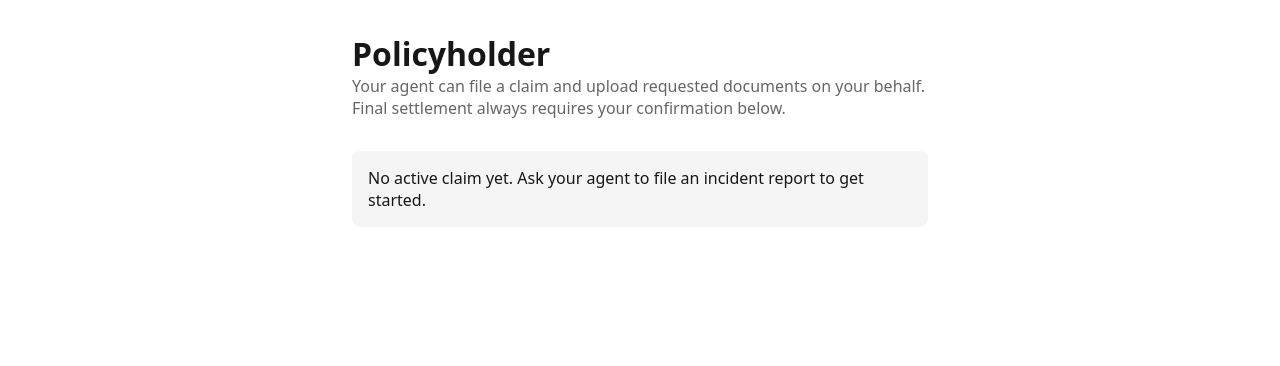
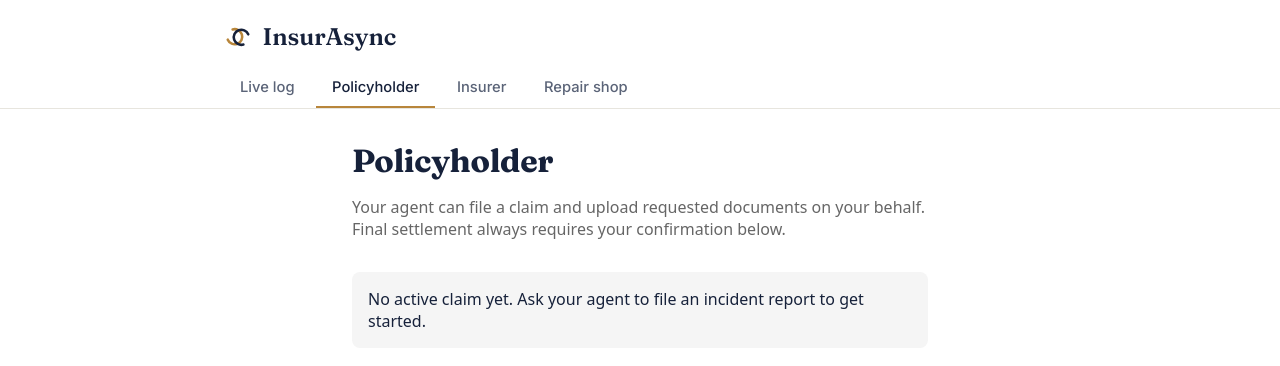
Before and after one commit to AJINGS12/InsurAsync, a Next.js app: page /policyholder in a window 1280 px wide. Shown: the top 366 px of the page. Built offline with nearby package versions, Linux system fonts and the light colour scheme.

Commit message:
Redesign UI: Fraunces/Inter type system, hero, status chips, nav

```diff
--- a/app/globals.css
+++ b/app/globals.css
@@ -1,49 +1,269 @@
+@import url('https://fonts.googleapis.com/css2?family=Fraunces:opsz,wght@9..144,500;9..144,600;9..144,700&family=Inter:wght@400;500;600;700&family=IBM+Plex+Mono:wght@400;500&display=swap');
+
 :root {
-  --background: #ffffff;
-  --foreground: #171717;
+  --ink: #16213A;
+  --ink-soft: #5B6478;
+  --paper: #FFFFFF;
+  --panel: #FAFAF8;
+  --line: #E7E5DE;
+  --gold: #B8863B;
+  --gold-soft: #FBF1DF;
+  --teal: #0E7C6B;
+  --teal-soft: #E3F3EF;
+  --red: #C1432E;
+  --red-soft: #FBEAE6;
+  --slate: #6B7280;
+  --slate-soft: #F1F1EF;
+
+  --font-display: "Fraunces", Georgia, serif;
+  --font-body: "Inter", system-ui, sans-serif;
+  --font-mono: "IBM Plex Mono", ui-monospace, monospace;
 }
 
-@media (prefers-color-scheme: dark) {
-  :root {
-    --background: #0a0a0a;
-    --foreground: #ededed;
-  }
+* { box-sizing: border-box; }
+
+html, body {
+  margin: 0;
+  padding: 0;
+  background: var(--paper);
+  color: var(--ink);
+  font-family: var(--font-body);
+  -webkit-font-smoothing: antialiased;
 }
 
-html {
-  height: 100%;
+a { color: inherit; }
+
+h1, h2, h3 {
+  font-family: var(--font-display);
+  margin: 0;
+  letter-spacing: -0.01em;
 }
 
-html,
-body {
-  max-width: 100vw;
-  overflow-x: hidden;
+code, .mono { font-family: var(--font-mono); }
+
+.container {
+  max-width: 880px;
+  margin: 0 auto;
+  padding: 0 1.5rem;
 }
 
-body {
-  min-height: 100%;
-  display: flex;
-  flex-direction: column;
-  color: var(--foreground);
-  background: var(--background);
-  font-family: Arial, Helvetica, sans-serif;
-  -webkit-font-smoothing: antialiased;
-  -moz-osx-font-smoothing: grayscale;
+/* Header / nav */
+
+.site-header {
+  border-bottom: 1px solid var(--line);
+  background: var(--paper);
 }
 
-* {
-  box-sizing: border-box;
-  padding: 0;
-  margin: 0;
+.site-header-inner {
+  max-width: 880px;
+  margin: 0 auto;
+  padding: 1.4rem 1.5rem 0;
+  display: flex;
+  align-items: center;
+  justify-content: space-between;
 }
 
-a {
-  color: inherit;
+.wordmark {
+  display: flex;
+  align-items: center;
+  gap: 0.65rem;
   text-decoration: none;
 }
 
-@media (prefers-color-scheme: dark) {
-  html {
-    color-scheme: dark;
-  }
+.wordmark-text {
+  font-family: var(--font-display);
+  font-size: 1.5rem;
+  font-weight: 600;
+  color: var(--ink);
 }
+
+.nav-tabs {
+  display: flex;
+  gap: 0.35rem;
+  max-width: 880px;
+  margin: 1rem auto 0;
+  padding: 0 1.5rem;
+}
+
+.nav-tab {
+  padding: 0.65rem 1rem;
+  text-decoration: none;
+  color: var(--ink-soft);
+  font-size: 0.92rem;
+  font-weight: 500;
+  border-bottom: 2px solid transparent;
+  transition: color 0.15s, border-color 0.15s;
+}
+
+.nav-tab:hover { color: var(--ink); }
+
+.nav-tab.active {
+  color: var(--ink);
+  border-bottom-color: var(--gold);
+}
+
+/* Hero (homepage only) */
+
+.hero {
+  padding: 3.5rem 0 2.5rem;
+  border-bottom: 1px solid var(--line);
+  margin-bottom: 2.5rem;
+}
+
+.hero h1 {
+  font-size: clamp(2rem, 4vw, 2.75rem);
+  font-weight: 600;
+  line-height: 1.15;
+  max-width: 16ch;
+}
+
+.hero-lead {
+  color: var(--ink-soft);
+  font-size: 1.05rem;
+  line-height: 1.6;
+  max-width: 52ch;
+  margin: 1rem 0 1.5rem;
+}
+
+.legend {
+  display: flex;
+  gap: 1.5rem;
+  flex-wrap: wrap;
+}
+
+.legend-item {
+  display: flex;
+  align-items: center;
+  gap: 0.5rem;
+  font-size: 0.85rem;
+  color: var(--ink-soft);
+}
+
+.legend-dot {
+  width: 9px;
+  height: 9px;
+  border-radius: 50%;
+}
+
+/* Page content */
+
+.page-lead {
+  color: var(--ink-soft);
+  font-size: 1rem;
+  line-height: 1.55;
+  max-width: 60ch;
+  margin: 0.5rem 0 2rem;
+}
+
+.empty-state {
+  padding: 1.5rem;
+  background: var(--panel);
+  border: 1px dashed var(--line);
+  border-radius: 6px;
+  color: var(--ink-soft);
+}
+
+/* Claim panel */
+
+.claim-panel {
+  background: var(--panel);
+  border: 1px solid var(--line);
+  border-radius: 8px;
+  margin-bottom: 1.5rem;
+  overflow: hidden;
+}
+
+.claim-panel-header {
+  padding: 1rem 1.25rem;
+  display: flex;
+  align-items: center;
+  justify-content: space-between;
+  border-bottom: 1px solid var(--line);
+  background: var(--paper);
+}
+
+.claim-id {
+  font-family: var(--font-mono);
+  font-size: 0.95rem;
+  font-weight: 500;
+}
+
+.status-chip {
+  font-size: 0.78rem;
+  font-weight: 600;
+  padding: 0.3rem 0.7rem;
+  border-radius: 20px;
+  text-transform: capitalize;
+}
+
+.status-chip.slate { background: var(--slate-soft); color: var(--slate); }
+.status-chip.amber { background: var(--gold-soft); color: var(--gold); }
+.status-chip.teal { background: var(--teal-soft); color: var(--teal); }
+.status-chip.red { background: var(--red-soft); color: var(--red); }
+
+.claim-panel-body {
+  padding: 1rem 1.25rem;
+}
+
+.log-entry {
+  padding: 0.6rem 0;
+  border-bottom: 1px solid var(--line);
+  font-size: 0.9rem;
+}
+
+.log-entry:last-child { border-bottom: none; }
+
+.log-actor { font-weight: 600; }
+
+.log-action {
+  font-family: var(--font-mono);
+  font-size: 0.8rem;
+  background: var(--paper);
+  padding: 1px 6px;
+  border-radius: 4px;
+  border: 1px solid var(--line);
+}
+
+.log-detail {
+  color: var(--ink-soft);
+  margin-top: 3px;
+}
+
+/* Buttons */
+
+.btn {
+  font-family: var(--font-body);
+  font-size: 0.9rem;
+  font-weight: 600;
+  padding: 0.6rem 1.2rem;
+  border-radius: 6px;
+  border: 1px solid var(--ink);
+  background: var(--ink);
+  color: var(--paper);
+  cursor: pointer;
+  transition: transform 0.1s, opacity 0.15s;
+}
+
+.btn:hover { opacity: 0.88; }
+.btn:active { transform: scale(0.98); }
+
+.btn.secondary {
+  background: transparent;
+  color: var(--ink);
+}
+
+.btn:disabled { opacity: 0.5; cursor: default; }
+
+.confirm-box {
+  margin-top: 1.25rem;
+  padding: 1.1rem 1.25rem;
+  border: 1px solid var(--gold);
+  border-radius: 8px;
+  background: var(--gold-soft);
+}
+
+.doc-list {
+  margin: 0.5rem 0 0;
+  padding-left: 1.1rem;
+  font-size: 0.9rem;
+}
--- a/app/layout.js
+++ b/app/layout.js
@@ -1,25 +1,64 @@
-import { Geist, Geist_Mono } from "next/font/google";
+"use client";
+
 import "./globals.css";
+import Link from "next/link";
+import { usePathname } from "next/navigation";
 
-const geistSans = Geist({
-  variable: "--font-geist-sans",
-  subsets: ["latin"],
-});
+function SyncMark() {
+  return (
+    <svg width="28" height="28" viewBox="0 0 26 26" fill="none">
+      <path
+        d="M8 6a7 7 0 1 1-4.5 9.5"
+        stroke="#B8863B"
+        strokeWidth="2.4"
+        strokeLinecap="round"
+        fill="none"
+      />
+      <path
+        d="M18 20a7 7 0 1 1 4.5-9.5"
+        stroke="#16213A"
+        strokeWidth="2.4"
+        strokeLinecap="round"
+        fill="none"
+      />
+    </svg>
+  );
+}
 
-const geistMono = Geist_Mono({
-  variable: "--font-geist-mono",
-  subsets: ["latin"],
-});
-
-export const metadata = {
-  title: "Create Next App",
-  description: "Generated by create next app",
-};
+const NAV_ITEMS = [
+  { href: "/", label: "Live log" },
+  { href: "/policyholder", label: "Policyholder" },
+  { href: "/insurer", label: "Insurer" },
+  { href: "/repair-shop", label: "Repair shop" }
+];
 
 export default function RootLayout({ children }) {
+  const pathname = usePathname();
+
   return (
-    <html lang="en" className={`${geistSans.variable} ${geistMono.variable}`}>
-      <body>{children}</body>
+    <html lang="en">
+      <body>
+        <header className="site-header">
+          <div className="site-header-inner">
+            <Link href="/" className="wordmark">
+              <SyncMark />
+              <span className="wordmark-text">InsurAsync</span>
+            </Link>
+          </div>
+          <nav className="nav-tabs">
+            {NAV_ITEMS.map((item) => (
+              <Link
+                key={item.href}
+                href={item.href}
+                className={`nav-tab ${pathname === item.href ? "active" : ""}`}
+              >
+                {item.label}
+              </Link>
+            ))}
+          </nav>
+        </header>
+        {children}
+      </body>
     </html>
   );
 }
```
Also changed, not shown: app/head.js (added, +11 -0 lines), app/page.js (+119 -63 lines).
